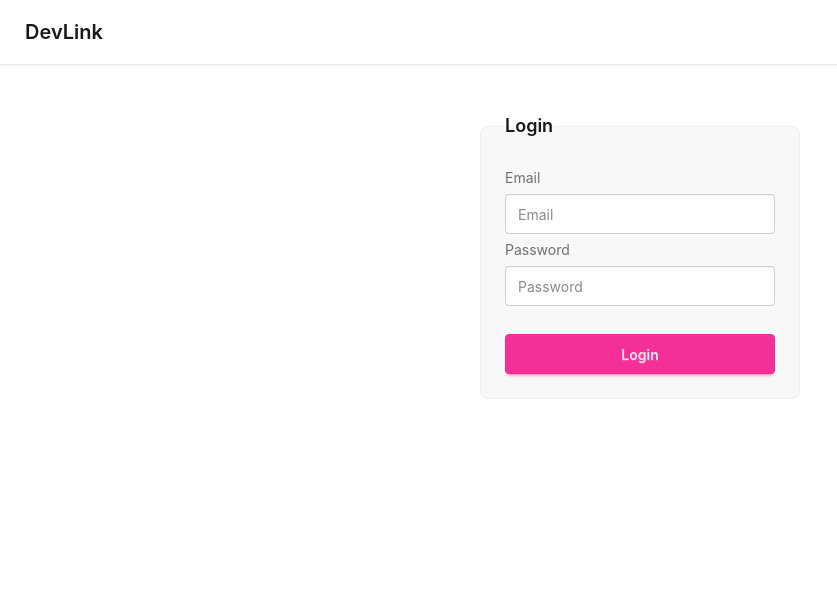
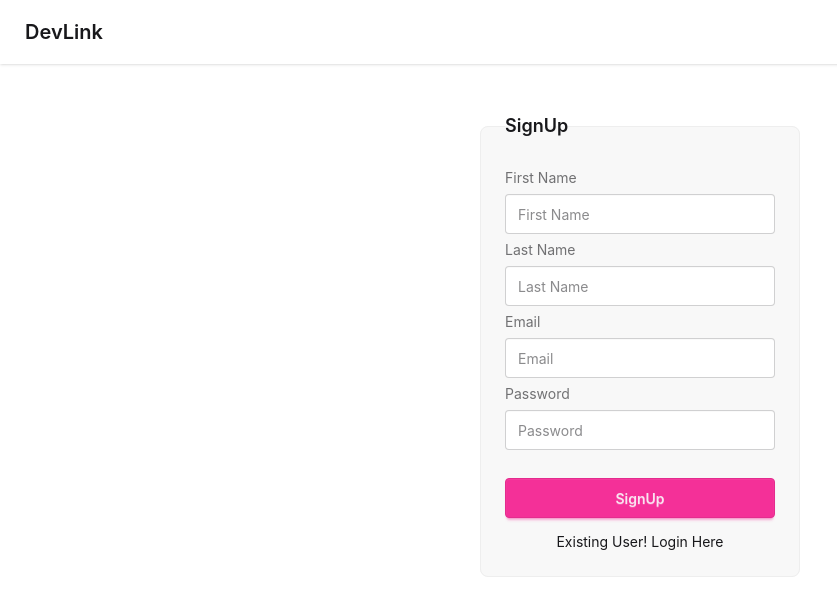
Before and after one commit to Saloni-Shukla78/DevLink, a React app in the folder frontend/: page /login in a window 1280 px wide. Shown: the top 616 px of the page, without its empty margins (0-837 px from the left). Built offline with nearby package versions, Linux system fonts and the light colour scheme; no server answers; the HTML template or start-up script is replaced by a standard one.

Commit message:
Add signup function

```diff
--- a/frontend/src/App.jsx
+++ b/frontend/src/App.jsx
@@ -15,11 +15,11 @@ function App() {
         <BrowserRouter basename="/">
           <Routes>
             <Route path="/" element={<Body />}>
-            <Route path="/" element={<Feed />} />
-              <Route path="/login" element={<Login />} />
-              <Route path="/profile" element={<Profile />} />
-              <Route path="/connections" element={<Connections />} />
-              <Route path="/requests" element={<Requests />} />
+            <Route index element={<Feed />} />
+              <Route path="login" element={<Login />} />
+              <Route path="profile" element={<Profile />} />
+              <Route path="connections" element={<Connections />} />
+              <Route path="requests" element={<Requests />} />
             </Route>
           </Routes>
         </BrowserRouter>
--- a/frontend/src/components/Login.jsx
+++ b/frontend/src/components/Login.jsx
@@ -6,8 +6,11 @@ import { useNavigate } from "react-router-dom";
 import { Base_url } from "../utils/constants";
 
 const Login = () => {
+  const [firstName, setFirstName] = useState("");
+  const [lastName, setLastName] = useState("");
   const [email, setEmail] = useState("");
   const [password, setPassword] = useState("");
+  const [isLogin, setIsLogin] = useState(false);
   const [error, setError] = useState("");
   const dispatch = useDispatch();
   const navigate = useNavigate();
@@ -28,10 +31,55 @@ const Login = () => {
     }
   };
 
+  const handleSignup = async () => {
+    try {
+      const res = await axios.post(
+        Base_url + "/signup",
+        {
+          firstName: firstName,
+          lastName: lastName,
+          email: email,
+          password: password,
+        },
+        { withCredentials: true },
+      );
+      dispatch(addUser(res.data));
+      navigate("/profile");
+    } catch (err) {
+      setError(err?.response?.data || "Something went wrong!");
+    }
+  };
+
   return (
     <div className="flex justify-center my-10">
       <fieldset className="fieldset bg-base-200 border-base-300 rounded-box w-xs border p-6">
-        <legend className="fieldset-legend text-lg">Login</legend>
+        <legend className="fieldset-legend text-lg">
+          {isLogin ? "Login" : "SignUp"}
+        </legend>
+
+        {!isLogin && (
+          <>
+            <label className="label text-sm">First Name</label>
+            <input
+              type="text"
+              value={firstName}
+              name="firstName"
+              className="input focus:outline-none focus:ring-0"
+              placeholder="First Name"
+              onChange={(e) => setFirstName(e.target.value)}
+            />
+
+            <label className="label text-sm">Last Name</label>
+            <input
+              type="lastName"
+              value={lastName}
+              name="lastName"
+              className="input focus:outline-none focus:ring-0"
+              placeholder="Last Name"
+              onChange={(e) => setLastName(e.target.value)}
+            />
+          </>
+        )}
 
         <label className="label text-sm">Email</label>
         <input
@@ -54,41 +102,16 @@ const Login = () => {
         />
         <p className="text-red-500">{error}</p>
 
-        <button className="btn btn-secondary mt-4" onClick={handleLogin}>Login</button>
+        <button className="btn btn-secondary mt-4" onClick={isLogin?handleLogin:handleSignup}>
+          {isLogin ? "Login" : "SignUp"}
+        </button>
+        <p
+          className="text-center mt-2 cursor-pointer text-sm"
+          onClick={() => setIsLogin((value) => !value)}
+        >
+          {isLogin ? "New User! SignUp Here" : "Existing User! Login Here"}
+        </p>
       </fieldset>
-      {/* <div className="card bg-base-400 w-96 shadow-md">
-        <div className="card-body">
-          <h2 className="card-title text-2xl justify-center">Login</h2>
-          <fieldset className="fieldset">
-            <legend className="fieldset-legend">Email Id</legend>
-            <input
-              type="text"
-              value={email}
-              name="email"
-              className="input"
-              placeholder="Type email id here"
-              onChange={(e) => setEmail(e.target.value)}
-            />
-          </fieldset>
-          <fieldset className="fieldset">
-            <legend className="fieldset-legend">Password</legend>
-            <input
-              type="text"
-              value={password}
-              name="password"
-              className="input"
-              placeholder="Type password here"
-              onChange={(e) => setPassword(e.target.value)}
-            />
-          </fieldset>
-          <p className="text-red-500">{error}</p>
-          <div className="card-actions justify-center">
-            <button className="btn btn-primary" onClick={handleLogin}>
-              Login
-            </button>
-          </div>
-        </div>
-      </div> */}
     </div>
   );
 };
```
